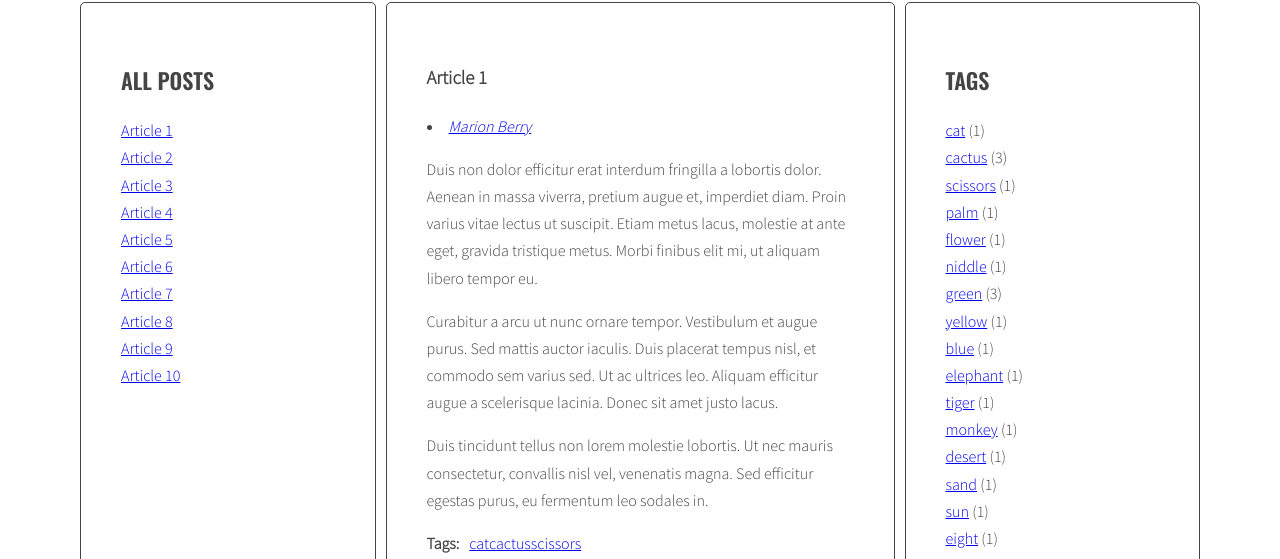
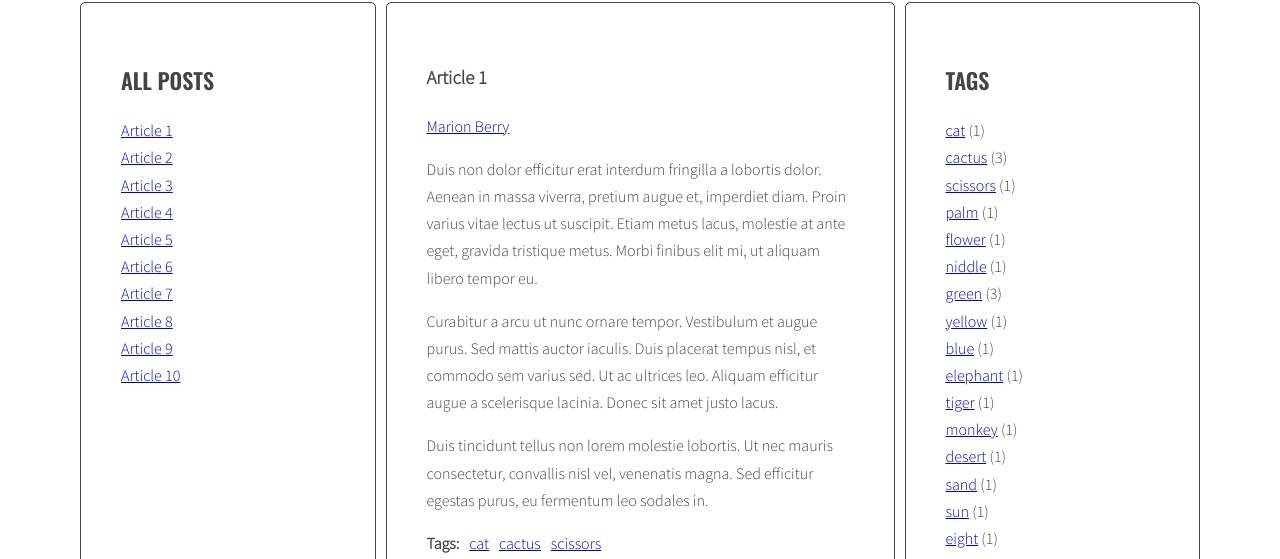
Before and after one commit to perfectcircle93/javascript-blog, a website: page index.html in a window 1280 px wide. Shown: the part 241-800 px from the top of the page. Drawn offline with nearby package versions, Linux system fonts and the light colour scheme.

Commit message:
Add style.css

```diff
--- a/sass/style.scss
+++ b/sass/style.scss
@@ -119,12 +119,15 @@ body {
 }
 
 .post-author {
-  font-style: italic;
+  list-style-type: none;
 }
 
 .post-tags {
   display: flex;
   p {
     margin: 0 10px 0 0;
+    }
+  li {
+    margin-right: 10px;
   }
 }
```
Also changed, not shown: css/style.css, 1 other file.
